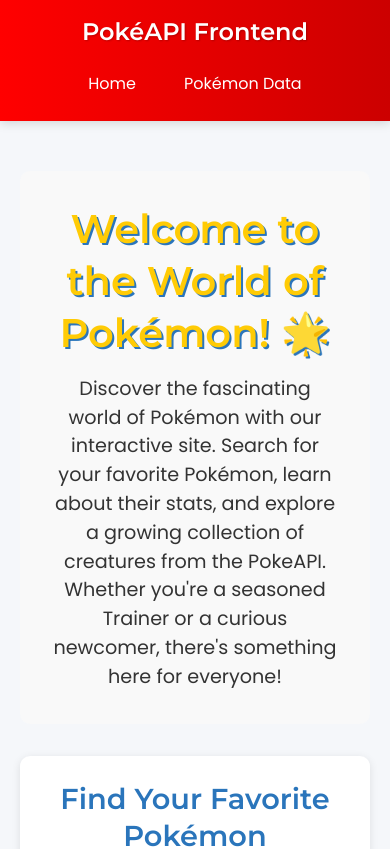
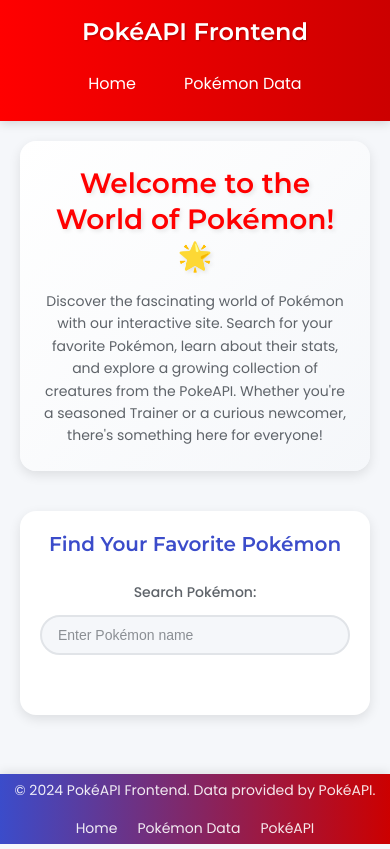
Before and after one commit to Adamjackczyk/pokeapi-frontend, a React (Create React App) app: page / in a window 390 px wide. Shown: the top 849 px of the page. Built offline with nearby package versions, Linux system fonts and the light colour scheme.

Commit message:
add main/searchbar styles

```diff
--- a/src/components/Main/Main.css
+++ b/src/components/Main/Main.css
@@ -1,85 +1,117 @@
 .main {
-  text-align: center;
-  margin-top: 50px;
-  padding: 0 20px;
+  padding: 40px 20px;
+  max-width: 1200px;
+  margin: 0 auto;
 }
 
 .main__intro {
   text-align: center;
-  padding: 2rem;
-  background-color: #f9f9f9;
-  border-radius: 10px;
-  margin-bottom: 2rem;
+  padding: 40px;
+  background: linear-gradient(
+    135deg,
+    var(--background-white),
+    var(--background-light)
+  );
+  border-radius: 16px;
+  margin-bottom: 40px;
+  box-shadow: 0 4px 12px rgba(0, 0, 0, 0.1);
 }
 
 .main__intro-title {
-  font-size: 2.5rem;
-  color: #ffcb05;
-  text-shadow: 2px 2px #2a75bb;
+  font-size: 36px;
+  color: var(--primary-color);
+  margin-bottom: 16px;
+  text-shadow: 2px 2px 4px rgba(0, 0, 0, 0.1);
 }
 
 .main__intro-text {
-  font-size: 1.2rem;
-  color: #333;
-  margin-top: 1rem;
-  line-height: 1.5;
+  font-size: 16px;
+  color: var(--text-secondary);
+  max-width: 800px;
+  margin: 0 auto;
+  line-height: 1.6;
 }
 
 .main__search {
-  margin-top: 2rem;
-  padding: 1.5rem;
-  background-color: #fff;
-  border-radius: 10px;
-  box-shadow: 0 2px 8px rgba(0, 0, 0, 0.1);
+  background-color: var(--background-white);
+  padding: 32px;
+  border-radius: 16px;
+  box-shadow: 0 4px 12px rgba(0, 0, 0, 0.1);
+  margin-top: 40px;
 }
 
 .main__search-title {
+  color: var(--secondary-color);
+  font-size: 24px;
+  margin-bottom: 24px;
   text-align: center;
-  font-size: 1.8rem;
-  color: #2a75bb;
-  margin-bottom: 1rem;
 }
 
 .main__search-results {
   display: flex;
   justify-content: center;
-  flex-wrap: wrap;
-  gap: 1rem;
-  margin-top: 1rem;
+  padding: 20px 0;
 }
 
 .main__ditto-placeholder {
   text-align: center;
-  margin-top: 2rem;
+  padding: 40px;
 }
 
 .main__ditto-image {
-  width: 150px;
-  height: auto;
-  display: block;
-  margin: 0 auto;
+  width: 120px;
+  height: 120px;
+  margin: 0 auto 16px;
+  opacity: 0.7;
+  filter: grayscale(0.5);
+  animation: bounce 2s infinite ease-in-out;
 }
 
 .main__ditto-text {
-  font-size: 2rem;
-  color: #2a75bb;
-  margin-top: 1rem;
-  font-weight: bold;
+  font-size: 24px;
+  color: var(--text-secondary);
+  margin-top: 16px;
 }
 
 .main__no-results {
+  color: var(--error-color);
   text-align: center;
-  font-size: 1.2rem;
-  color: #ff0000;
+  padding: 20px;
+  font-size: 16px;
 }
 
-.main__title {
-  font-size: 2rem;
-  color: #333;
-  margin-bottom: 1rem;
+@keyframes bounce {
+  0%,
+  100% {
+    transform: translateY(0);
+  }
+  50% {
+    transform: translateY(-10px);
+  }
 }
 
-.main__description {
-  font-size: 1.2rem;
-  color: #555;
+@media (max-width: 768px) {
+  .main {
+    padding: 20px;
+  }
+
+  .main__intro {
+    padding: 24px;
+  }
+
+  .main__intro-title {
+    font-size: 28px;
+  }
+
+  .main__intro-text {
+    font-size: 14px;
+  }
+
+  .main__search {
+    padding: 20px;
+  }
+
+  .main__search-title {
+    font-size: 20px;
+  }
 }
--- a/src/components/SearchBar/SearchBar.css
+++ b/src/components/SearchBar/SearchBar.css
@@ -2,25 +2,47 @@
   display: flex;
   flex-direction: column;
   align-items: center;
-  margin-bottom: 1.5rem;
+  gap: 12px;
+  max-width: 600px;
+  margin: 0 auto;
 }
 
 .search-label {
-  margin-bottom: 0.5rem;
-  font-size: 1rem;
-  color: #333;
+  font-size: 16px;
+  color: var(--text-secondary);
+  font-weight: 500;
 }
 
 .search-input {
-  padding: 0.5rem;
-  width: 80%;
-  max-width: 400px;
-  border: 1px solid #ddd;
-  border-radius: 5px;
-  font-size: 1rem;
+  width: 100%;
+  padding: 12px 20px;
+  border: 2px solid var(--border-color);
+  border-radius: 25px;
+  font-size: 16px;
+  transition: all 0.3s ease;
+  background-color: var(--background-light);
+  color: var(--text-primary);
 }
 
 .search-input:focus {
-  outline: 2px solid #ef5350;
-  outline-offset: 2px;
+  outline: none;
+  border-color: var(--secondary-color);
+  box-shadow: 0 0 0 3px rgba(59, 76, 202, 0.1);
+  background-color: var(--background-white);
 }
+
+.search-input::placeholder {
+  color: var(--text-secondary);
+  opacity: 0.7;
+}
+
+@media (max-width: 768px) {
+  .search-input {
+    padding: 10px 16px;
+    font-size: 14px;
+  }
+
+  .search-label {
+    font-size: 14px;
+  }
+}
```
